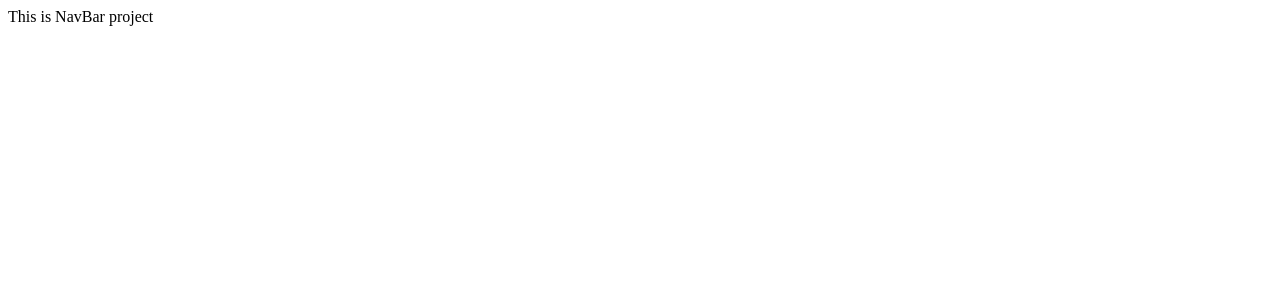
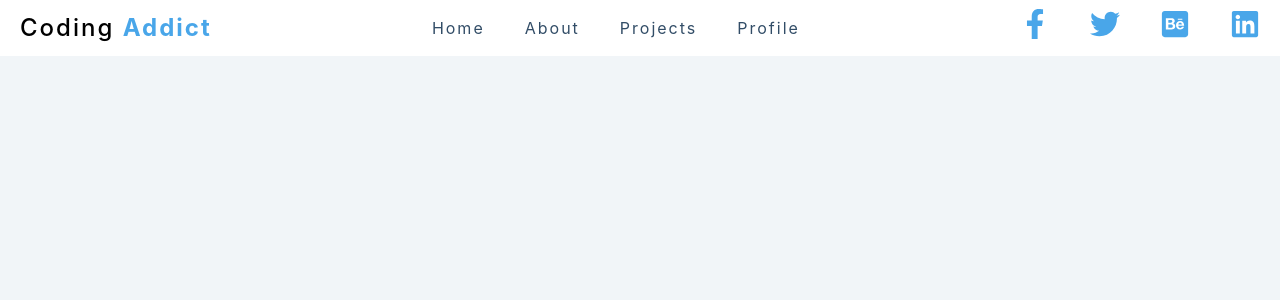
Before and after one commit to DoanhTran03/react-projects, a React (Vite) app: page / in a window 1280 px wide. Shown: the top 300 px of the page. Built offline with nearby package versions, Linux system fonts and the light colour scheme.

Commit message:
Build NavBar component

```diff
--- a/src/App.tsx
+++ b/src/App.tsx
@@ -1,9 +1,10 @@
+import NavBar from "./components/NavBar"
 
 function App() {
 
   return (
     <>
-      This is NavBar project
+      <NavBar></NavBar>
     </>
   )
 }
--- /dev/null
+++ b/src/components/NavBar.tsx
@@ -0,0 +1,56 @@
+import { useEffect, useRef, useState } from "react";
+import { FaBars, FaFacebookF, FaTwitter, FaBehanceSquare, FaLinkedin } from "react-icons/fa";
+
+const NavBar = () => {
+    const [isExpanded, setIsExpanded] = useState(false);
+    const iconRef = useRef<HTMLSpanElement>(null);
+    const listRef = useRef<HTMLUListElement>(null);
+
+    const clickHandle = () =>  {
+      isExpanded ? setIsExpanded(false) : setIsExpanded(true);
+    }
+
+    useEffect(() => {
+      if (isExpanded == false) {
+        if(iconRef.current) iconRef.current.style.transform = 'rotate(0deg)';
+        if(listRef.current) {
+          listRef.current.style.height = "0";
+          listRef.current.style.display = "none";
+        }
+      }
+      else {
+        if(iconRef.current) iconRef.current.style.transform = 'rotate(90deg)';
+        if(listRef.current) {
+          listRef.current.style.height = "fit-content";
+          listRef.current.style.display = "block";
+       }
+      }
+    },[isExpanded]);
+
+  return (
+    <nav className="navBar">
+      <div className="navBar__heading">
+        <h1 className="name">
+          Coding <strong>Addict</strong>
+        </h1>
+        <span ref={iconRef} onClick={() => clickHandle()} className={"icon"}>
+          <FaBars></FaBars>
+        </span>
+      </div>
+      <ul ref={listRef} className={"navBar__links"}>
+        <li><a href="">Home</a></li>
+        <li><a href="">About</a></li>
+        <li><a href="">Projects</a></li>
+        <li><a href="">Profile</a></li>
+      </ul>
+      <ul className="navBar__icons">
+        <li className="icon"><a href=""><FaFacebookF></FaFacebookF></a></li>
+        <li className="icon"><a href=""><FaTwitter></FaTwitter></a></li>
+        <li className="icon"><a href=""><FaBehanceSquare></FaBehanceSquare></a></li>
+        <li className="icon"><a href=""><FaLinkedin></FaLinkedin></a></li>
+      </ul>
+    </nav>
+  );
+};
+
+export default NavBar;
--- a/src/index.css
+++ b/src/index.css
@@ -0,0 +1,98 @@
+*, ::after, ::before {
+    margin: 0;
+    box-sizing: border-box;
+}
+/*----Typography----*/
+html {
+    font-size: 62.5%;
+}
+body {
+    font-family: -apple-system, BlinkMacSystemFont, 'Segoe UI', Roboto, Oxygen, Ubuntu, Cantarell, 'Open Sans', 'Helvetica Neue', sans-serif;
+    background-color: rgb(241, 245, 248);
+    font-size: 1.6rem;
+    line-height: 1.5;
+    letter-spacing: 0.2rem;
+}
+h1 {
+    font-weight: 500;
+}
+a {
+    text-decoration: none;
+    font-size: 1.6rem;
+    color: rgb(50, 77, 103);
+}
+strong {
+    color: hsl(205, 78%, 60%);
+}
+/*----NavBar----*/
+.navBar {
+    background-color: #fff;
+}
+.navBar__heading {
+    display: flex;
+    justify-content: space-between;
+    padding: 10px 20px;
+}
+.navBar__heading .icon {
+    transition: all 0.5s ease;
+    transform: rotate(90deg);
+    cursor: pointer;
+    font-size: 3.5rem;
+    color: hsl(205, 78%, 60%);
+    display: grid;
+    place-items: center;
+}
+.navBar__links {
+    overflow: hidden;
+    list-style: none;
+    padding: 0;
+    padding-bottom: 2rem;
+    transition: all 10s;
+}
+.navBar__links a {
+    transition: all 0.3s linear;
+    display: block;
+    padding: 8px 20px;
+}
+.navBar__links a:hover {
+    padding-left: 3rem;
+    background-color: hsl(205, 90%, 76%);
+    color: hsl(205, 78%, 60%);
+}
+.navBar__icons {
+    display: none;
+}
+/*!Responsive for NAVBAR*/
+@media screen and (min-width: 800px) {
+    .navBar {
+        display: flex;
+        justify-content: space-between;
+        align-items: center;
+    }
+    .navBar__heading {
+        display: block;
+    }
+    .navBar__heading .icon {
+        display: none;
+    }
+    .navBar__links {
+        padding: 0;
+        height: fit-content !important;
+        display: flex !important;
+        overflow: visible;
+    }
+    .navBar__icons {
+        display: flex;
+        padding: 0;
+        list-style: none;
+    }
+    .navBar__icons a{
+        padding: 20px;
+        font-size: 3rem;
+        color: rgb(73, 166, 233);
+    }
+    .navBar__links a:hover {
+        padding-left: 20px;
+        background-color: transparent;
+    }
+}
```
